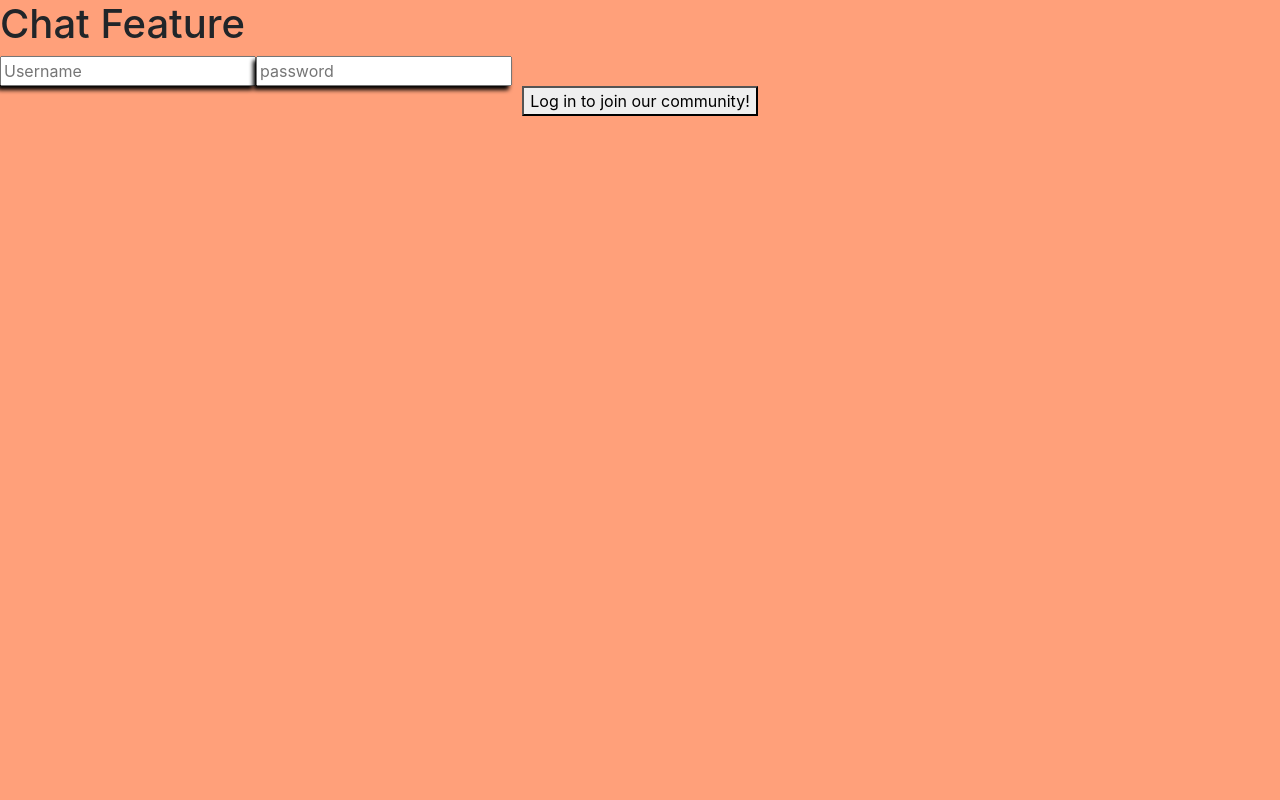
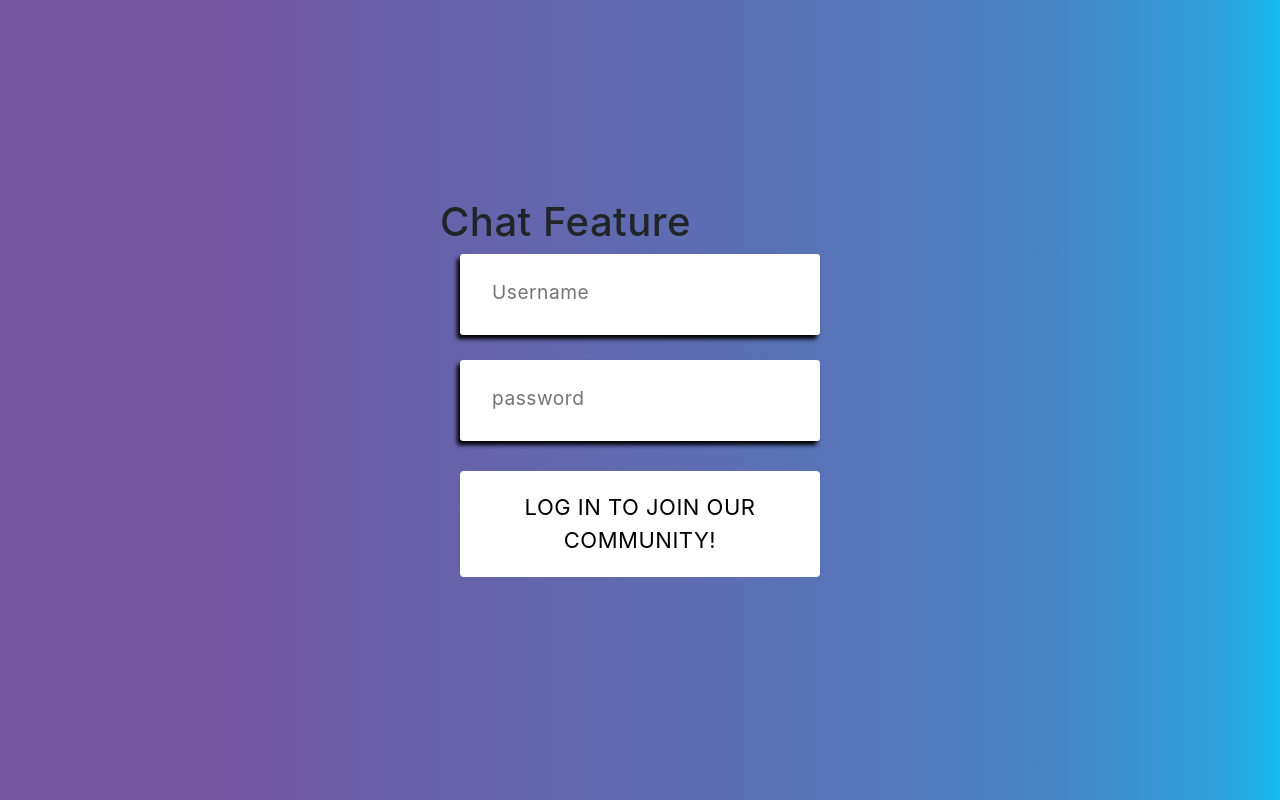
Before and after one commit to swhachey/GoFort, a React (Create React App) app in the folder client/: page / in a window 1280 px wide. Built offline with nearby package versions, Linux system fonts and the light colour scheme; the HTML template or start-up script is replaced by a standard one.

Commit message:
new css feature

```diff
--- a/client/src/App.css
+++ b/client/src/App.css
@@ -1,47 +1,300 @@
-.App {
+/* CHAT STYLES */
+* {
+  font-family: Avenir, -apple-system, BlinkMacSystemFont, Segoe UI, Roboto,
+    Helvetica Neue, Arial, Noto Sans, sans-serif, Apple Color Emoji,
+    Segoe UI Emoji, Segoe UI Symbol, Noto Color Emoji;
+  letter-spacing: 0.5px;
+}
+
+.ce-chat-list {
+  background-color: rgb(240, 240, 240) !important;
+}
+
+.ce-chats-container {
+  background-color: rgb(240, 240, 240) !important;
+}
+
+.ce-active-chat-card {
+  background-color: #cabcdc !important;
+  border: 4px solid #cabcdc !important;
+  border-radius: 0px !important;
+}
+
+.ce-chat-subtitle-text {
+  color: #595959 !important;
+}
+
+.ce-chat-form-container {
+  padding-bottom: 20px !important;
+}
+
+.ce-text-input {
+  border-radius: 6px !important;
+  border: 1px solid #3b2a50 !important;
+}
+
+.ce-primary-button {
+  border-radius: 6px !important;
+  background-color: #7554a0 !important;
+  position: relative;
+  bottom: 1px;
+}
+
+.ce-danger-button {
+  background-color: white !important;
+  border-radius: 22px !important;
+}
+
+.ce-settings {
+  background-color: rgb(240, 240, 240) !important;
+}
+
+.ce-autocomplete-input {
+  border-radius: 6px !important;
+  border: 1px solid #3b2a50 !important;
+}
+
+.ce-autocomplete-options {
+  border-radius: 6px !important;
+  border: 1px solid #3b2a50 !important;
+  background-color: white !important;
+}
+
+.ce-chat-settings-container {
+  padding-top: 12px !important;
+}
+
+.ce-chat-avatars-row {
+  display: none !important;
+}
+
+/* CUSTOM FEED */
+.chat-feed {
+  height: 100%;
+  width: 100%;
+  overflow: scroll;
+  background-color: rgb(240, 240, 240);
+}
+
+.chat-title-container {
+  width: calc(100% - 36px);
+  padding: 18px;
   text-align: center;
 }
 
-.App-logo {
-  height: 40vmin;
-  pointer-events: none;
+.chat-title {
+  color: #7554a0;
+  font-weight: 800;
+  font-size: 24px;
 }
 
-@media (prefers-reduced-motion: no-preference) {
-  .App-logo {
-    animation: App-logo-spin infinite 20s linear;
-  }
+.chat-subtitle {
+  color: #7554a0;
+  font-weight: 600;
+  font-size: 12px;
+  padding-top: 4px;
 }
 
-.App-header {
-  background-color: #282c34;
-  min-height: 100vh;
+.message-row {
+  float: left;
+  width: 100%;
   display: flex;
-  flex-direction: column;
-  align-items: center;
-  justify-content: center;
-  font-size: calc(10px + 2vmin);
-  color: white;
+  margin-left: 18px;
 }
 
-.App-link {
-  color: #61dafb;
+.message-block {
+  width: 100%;
+  display: inline-block;
 }
 
-@keyframes App-logo-spin {
-  from {
-    transform: rotate(0deg);
-  }
-  to {
-    transform: rotate(360deg);
-  }
+.message-avatar {
+  width: 44px;
+  height: 44px;
+  border-radius: 22px;
+  color: white;
+  text-align: center;
+  background-repeat: no-repeat;
+  background-position: center;
+  background-size: 48px;
 }
 
-.container {
-  background-color: lightgoldenrodyellow;
-  filter: drop-shadow(0px 4px 5px black);
+.message {
+  padding: 12px;
+  font-size: 16px;
+  border-radius: 6px;
+  max-width: 60%;
 }
-.searchform {
-  background-color: darkgoldenrod;
-  filter: drop-shadow(0px 4px 5px black);
+
+.message-image {
+  margin-right: 18px;
+  object-fit: cover;
+  border-radius: 6px;
+  height: 30vw;
+  /* width: 30vw; */
+  max-height: 200px;
+  max-width: 200px;
+  min-height: 100px;
+  min-width: 100px;
 }
+
+.read-receipts {
+  position: relative;
+  bottom: 6px;
+}
+
+.read-receipt {
+  width: 13px;
+  height: 13px;
+  border-radius: 13px;
+  margin: 1.5px;
+  background-repeat: no-repeat;
+  background-position: center;
+  background-size: 14px;
+}
+
+.message-form-container {
+  position: absolute;
+  bottom: 0px;
+  width: calc(100% - 36px);
+  padding: 18px;
+  background-color: rgb(240, 240, 240);
+}
+
+.message-form {
+  overflow: hidden;
+  border-radius: 6px;
+  border: 1px solid #3b2a50;
+  background-color: white;
+}
+
+.message-input {
+  height: 40px;
+  width: calc(100% - 132px);
+  background-color: white;
+  border: 1px solid white;
+  padding: 0px 18px;
+  outline: none;
+  font-size: 15px;
+}
+
+.image-button {
+  cursor: pointer;
+  padding: 0px 12px;
+  height: 100%;
+}
+
+.send-button {
+  height: 42px;
+  background-color: white;
+  border: 1px solid white;
+  padding: 0px 18px;
+  cursor: pointer;
+}
+
+.send-icon {
+  top: 1px;
+  position: relative;
+  transform: rotate(-90deg);
+}
+
+.picture-icon {
+  top: 1px;
+  position: relative;
+  font-size: 14px;
+}
+
+/* FORM STYLES */
+*,
+*::after,
+*::before {
+  margin: 0;
+  padding: 0;
+  box-sizing: border-box;
+  font-size: 62, 5%;
+}
+
+.wrapper {
+  height: 100vh;
+  width: 100%;
+  background: rgb(117, 84, 160);
+  background: linear-gradient(90deg, rgba(117, 84, 160, 1) 7%, rgba(117, 84, 160, 1) 17%, rgba(106, 95, 168, 1) 29%, rgba(99, 103, 174, 1) 44%, rgba(87, 116, 184, 1) 66%, rgba(70, 135, 198, 1) 83%, rgba(44, 163, 219, 1) 96%, rgba(22, 188, 237, 1) 100%, rgba(0, 212, 255, 1) 100%);
+  display: flex;
+  justify-content: center;
+  align-items: center;
+}
+
+.input {
+  color: #333;
+  font-size: 1.2rem;
+  margin: 0 auto;
+  padding: 1.5rem 2rem;
+  border-radius: 0.2rem;
+  background-color: rgb(255, 255, 255);
+  border: none;
+  width: 90%;
+  display: block;
+  border-bottom: 0.3rem solid transparent;
+  transition: all 0.3s;
+  outline: none;
+  margin-bottom: 25px;
+}
+
+.form {
+  width: 400px;
+}
+
+.title {
+  text-align: center;
+  color: white;
+  margin-bottom: 30px;
+  width: 100%;
+  font-size: 2.3em;
+  ;
+}
+
+.button {
+  border-radius: 4px;
+  border: none;
+  background-color: white;
+  color: black;
+  text-align: center;
+  text-transform: uppercase;
+  font-size: 22px;
+  padding: 20px;
+  width: 200px;
+  transition: all 0.4s;
+  cursor: pointer;
+  margin: 5px;
+  width: 90%;
+}
+
+.button span {
+  cursor: pointer;
+  display: inline-block;
+  position: relative;
+  transition: 0.4s;
+}
+
+.button span:after {
+  content: '\00bb';
+  position: absolute;
+  opacity: 0;
+  top: 0;
+  right: -20px;
+  transition: 0.5s;
+}
+
+.button:hover span {
+  padding-right: 25px;
+}
+
+.button:hover span:after {
+  opacity: 1;
+  right: 0;
+}
+
+.error {
+  color: white;
+  text-align: center;
+  margin-top: 20px;
+}
```
Also changed, not shown: package.json (+8 -2 lines), 2 other files (tests, documents, lock files or other folders).
